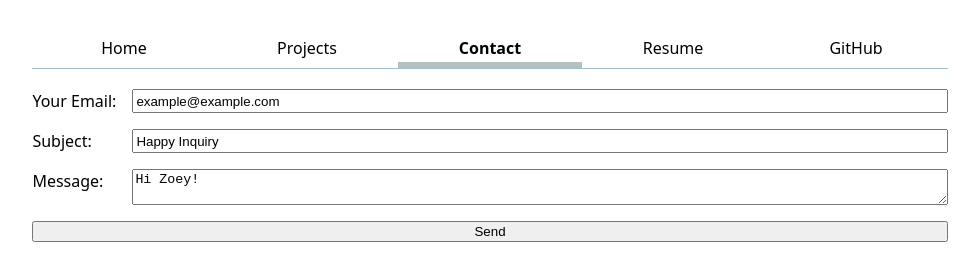
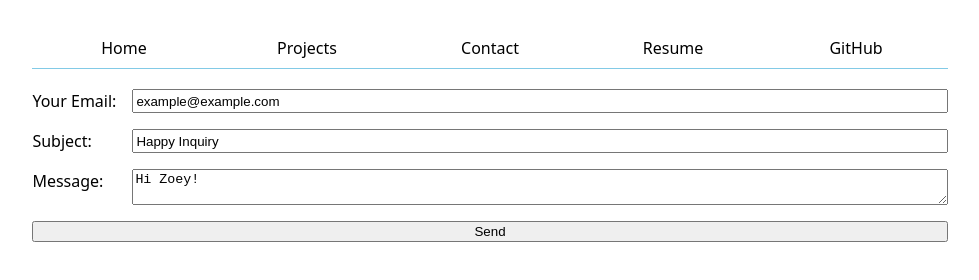
Before and after one commit to jih084/portfolio, a plain HTML site: page contact/index.html in a window 1280 px wide. Shown: the whole page, without its empty margins (150-1129 px from the left). Drawn offline with Linux system fonts and the light colour scheme.

Commit message:
I forgot what I did but save

```diff
--- a/contact/index.html
+++ b/contact/index.html
@@ -7,14 +7,6 @@
     <link rel="stylesheet" href="../style.css">
 </head>
 <body>
-    <nav>
-        <a href="../index.html">Home</a>
-        <a href="../projects/index.html">Projects</a>
-        <a href="../contact/index.html">Contact</a>
-        <a href="../resume/index.html">Resume</a>
-        <a href="https://github.com/jih084" target="_blank">GitHub</a>
-    </nav>
-
 
     <form action="mailto:jih084@ucsd.edu" method="POST" enctype="text/plain">
         <label for="email">Your Email:
--- a/global.js
+++ b/global.js
@@ -4,13 +4,40 @@ function $$(selector, context = document) {
   return Array.from(context.querySelectorAll(selector));
 }
 
-// 2.1
-let navLinks = $$("nav a");
+let pages = [
+    { url: '', title: 'Home' },
+    { url: 'projects/', title: 'Projects' },
+    { url: 'contact/', title: 'Contact' },
+    { url: 'resume/', title: 'Resume' },
+    { url: 'https://github.com/jih084', title: 'GitHub' },
+  ];
 
-//2.2
-let currentLink = navLinks.find(
-    (a) => a.host === location.host && a.pathname === location.pathname
-  );
+//step 3.1 Adding the navigation menu
 
-//2.3
-currentLink?.classList.add('current');
+let nav = document.createElement('nav');
+document.body.prepend(nav);
+
+for (let p of pages) {
+    let url = p.url;
+    let title = p.title;
+
+    const ARE_WE_HOME = document.documentElement.classList.contains('home');
+    url = !ARE_WE_HOME && !url.startsWith('http') ? '../' + url : url;
+
+    let a = document.createElement('a');
+    a.href = url;
+    a.textContent = title;
+
+//step 3.2  Highlighting the current page and opening external links in a new tab
+
+    a.classList.toggle(
+    'current',
+    a.host === location.host && a.pathname === location.pathname
+    );
+
+    a.toggleAttribute('target', a.host !== location.host);
+    a.target = '_blank';
+
+
+    nav.append(a);
+}
```
Also changed, not shown: index.html (+2 -8 lines), projects/index.html (+1 -7 lines), resume/index.html (+1 -7 lines).
